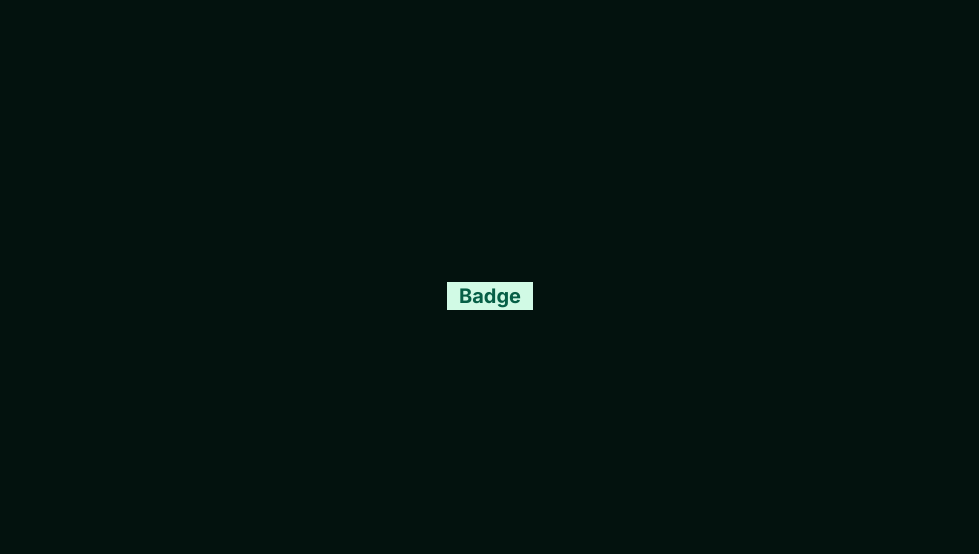
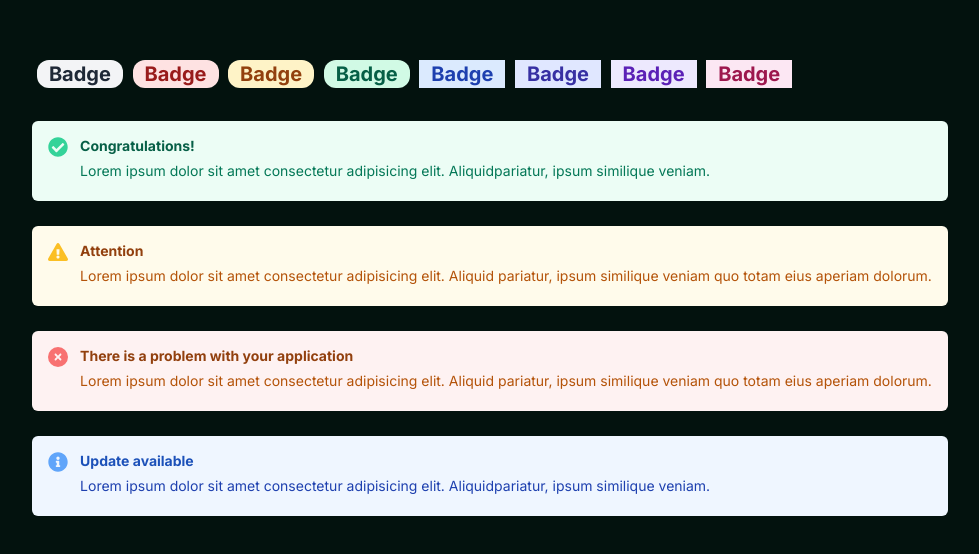
Before and after one commit to sabrinamaral/component_library, a React (Vite) app: page / in a window 1280 px wide. Shown: the part 104-658 px from the top of the page, without its empty margins (150-1129 px from the left). Built offline with nearby package versions, Linux system fonts and the light colour scheme.

Commit message:
add banner component

```diff
--- a/src/App.jsx
+++ b/src/App.jsx
@@ -1,9 +1,49 @@
 import Badge from "./components/Badge";
+import Banner from "./components/Banner";
 
 export default function App() {
   return (
     <>
-      <Badge color="green" pill={false} />
+      <section className="badges">
+        <Badge color="grey" pill={true} />
+        <Badge color="red" pill={true} />
+        <Badge color="yellow" pill={true} />
+        <Badge color="green" pill={true} />
+        <Badge color="blue" pill={false} />
+        <Badge color="indigo" pill={false} />
+        <Badge color="purple" pill={false} />
+        <Badge color="pink" pill={false} />
+      </section>
+      <section className="banners">
+        <Banner>
+          {{
+            status: "success",
+            title: "Congratulations!",
+            text: "Lorem ipsum dolor sit amet consectetur adipisicing elit. Aliquidpariatur, ipsum similique veniam.",
+          }}
+        </Banner>
+        <Banner>
+          {{
+            status: "warning",
+            title: "Attention",
+            text: "Lorem ipsum dolor sit amet consectetur adipisicing elit. Aliquid pariatur, ipsum similique veniam quo totam eius aperiam dolorum.",
+          }}
+        </Banner>
+        <Banner>
+          {{
+            status: "error",
+            title: "There is a problem with your application",
+            text: "Lorem ipsum dolor sit amet consectetur adipisicing elit. Aliquid pariatur, ipsum similique veniam quo totam eius aperiam dolorum.",
+          }}
+        </Banner>
+        <Banner>
+          {{
+            status: "neutral",
+            title: "Update available",
+            text: "Lorem ipsum dolor sit amet consectetur adipisicing elit. Aliquidpariatur, ipsum similique veniam.",
+          }}
+        </Banner>
+      </section>
     </>
   );
 }
--- /dev/null
+++ b/src/components/Banner.jsx
@@ -0,0 +1,46 @@
+import { bannerStatus } from "../assets/bannerStatus";
+import { FaCircleXmark } from "react-icons/fa6";
+import {
+  FaCheckCircle,
+  FaExclamationTriangle,
+  FaInfoCircle,
+} from "react-icons/fa";
+
+export default function Banner({ children }) {
+  const iconStyles = {
+    height: "20px",
+    width: "20px",
+  };
+  const icons = {
+    success: <FaCheckCircle style={iconStyles} color="#34D399" />,
+    warning: <FaExclamationTriangle style={iconStyles} color="#FBBF24" />,
+    error: <FaCircleXmark style={iconStyles} color="#F87171" />,
+    neutral: <FaInfoCircle style={iconStyles} color="#60A5FA" />,
+  };
+
+  let styles;
+  if (bannerStatus[children.status]) {
+    styles = {
+      icon: icons[children.status],
+      titleColor: bannerStatus[children.status].titleColor,
+      textColor: bannerStatus[children.status].textColor,
+      backgroundColor: bannerStatus[children.status].backgroundColor,
+      missingProp: "",
+    };
+  }
+
+  return (
+    <div
+      className={`banner ${!children.text ? "hidden" : ""}`}
+      style={{ background: styles.backgroundColor }}
+    >
+      {styles.icon}
+      <section>
+        <h1 style={{ color: styles.titleColor }}>{children.title}</h1>
+        <p style={{ color: styles.textColor }} color={styles.textColor}>
+          {children.text}
+        </p>
+      </section>
+    </div>
+  );
+}
--- a/src/index.css
+++ b/src/index.css
@@ -1,6 +1,5 @@
 /* general */
 * {
-  background-color: #03120e;
   font-family: "Inter", sans-serif;
   box-sizing: border-box;
   margin: 0;
@@ -8,14 +7,52 @@
 }
 
 body {
+  background-color: #03120e;
   height: 100vh;
   display: flex;
   align-items: center;
   justify-content: center;
 }
 
-/* badges */
+/* BADGE */
+.badges {
+  display: flex;
+}
+
+.badge {
+  margin: 0.5rem 0.3rem;
+}
+
 .badge h1 {
   padding: 2px 12px;
   font-size: 20px;
 }
+
+/* BANNER */
+.banner {
+  height: 80px;
+  min-width: 896px;
+  display: flex;
+  align-items: flex-start;
+  gap: 12px;
+  padding: 16px;
+  margin-block: 25px;
+  border-radius: 6px;
+}
+
+.banner h1,
+.banner p {
+  font-size: 14px;
+}
+.banner h1 {
+  margin-bottom: 8px;
+}
+
+.hidden {
+  height: unset;
+  align-items: center;
+}
+
+.hidden h1 {
+  margin-bottom: 0;
+}
```
